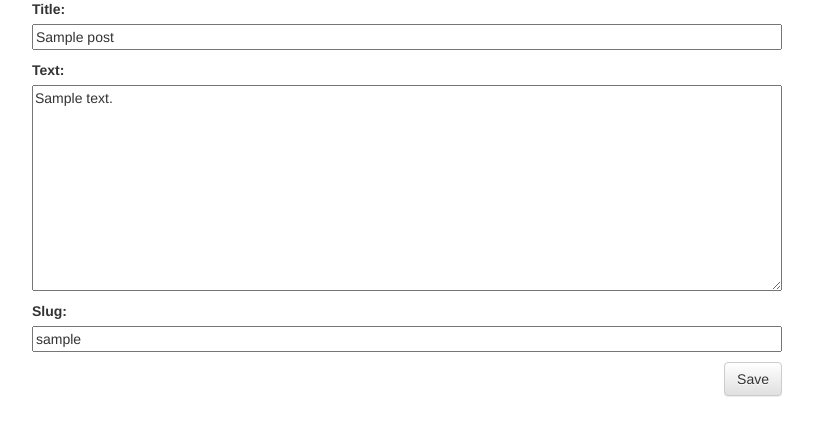
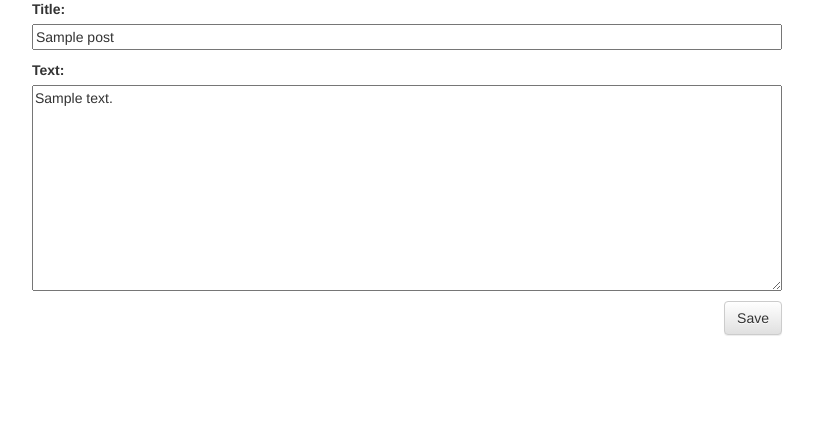
Before and after one commit to alblaszczyk/simple-django-blog, a Django app: a page that uses blog/templates/blog/post_edit.html in a window 1280 px wide. Shown: the part 214-650 px from the top of the page, without its empty margins (23-836 px from the left). Run offline with Django 3.2, Linux system fonts and the light colour scheme; tables that the repository leaves empty hold one stand-in row (values such as "Sample post"); some libraries are stand-ins or nearby versions.

Commit message:
Fix issues with editing and posting.

```diff
--- a/blog/forms.py
+++ b/blog/forms.py
@@ -6,4 +6,4 @@ class PostForm(forms.ModelForm):
 
     class Meta:
         model = Post
-        fields = ('title', 'text', 'slug')
+        fields = ('title', 'text',)
--- a/blog/urls.py
+++ b/blog/urls.py
@@ -4,6 +4,6 @@ from . import views
 urlpatterns = [
     url(r'^$', views.post_list, name='post_list'),
     url(r'^post/(?P<slug>[-\w\d]+)/$', views.post_detail, name='post_detail'),
-    url(r'^post/new/$', views.post_new, name='post_new'),
+    url(r'^new/new_post/', views.post_new, name='post_new'),
     url(r'^post/(?P<slug>[-\w\d]+)/edit/$', views.post_edit, name='post_edit'),
 ]
--- a/blog/views.py
+++ b/blog/views.py
@@ -20,7 +20,7 @@ def post_new(request):
             post.author = request.user
             post.published_date = timezone.now()
             post.save()
-            return redirect('post_detail', slug=post.slug)
+            return redirect('post_list.html', slug=post.slug)
     else:
         form = PostForm()
     return render(request, 'blog/post_edit.html', {'form': form})
```
Also changed, not shown: blog/templates/blog/post_edit.html (+5 -5 lines), blog/migrations/0001_initial.py, blog/migrations/0002_post_slug.py (deleted), blog/migrations/0003_auto_20171111_0218.py (deleted), blog/migrations/0004_auto_20171111_1012.py (deleted), blog/migrations/0005_merge_20171111_1012.py (deleted), blog/models.py (line endings or trailing spaces).
